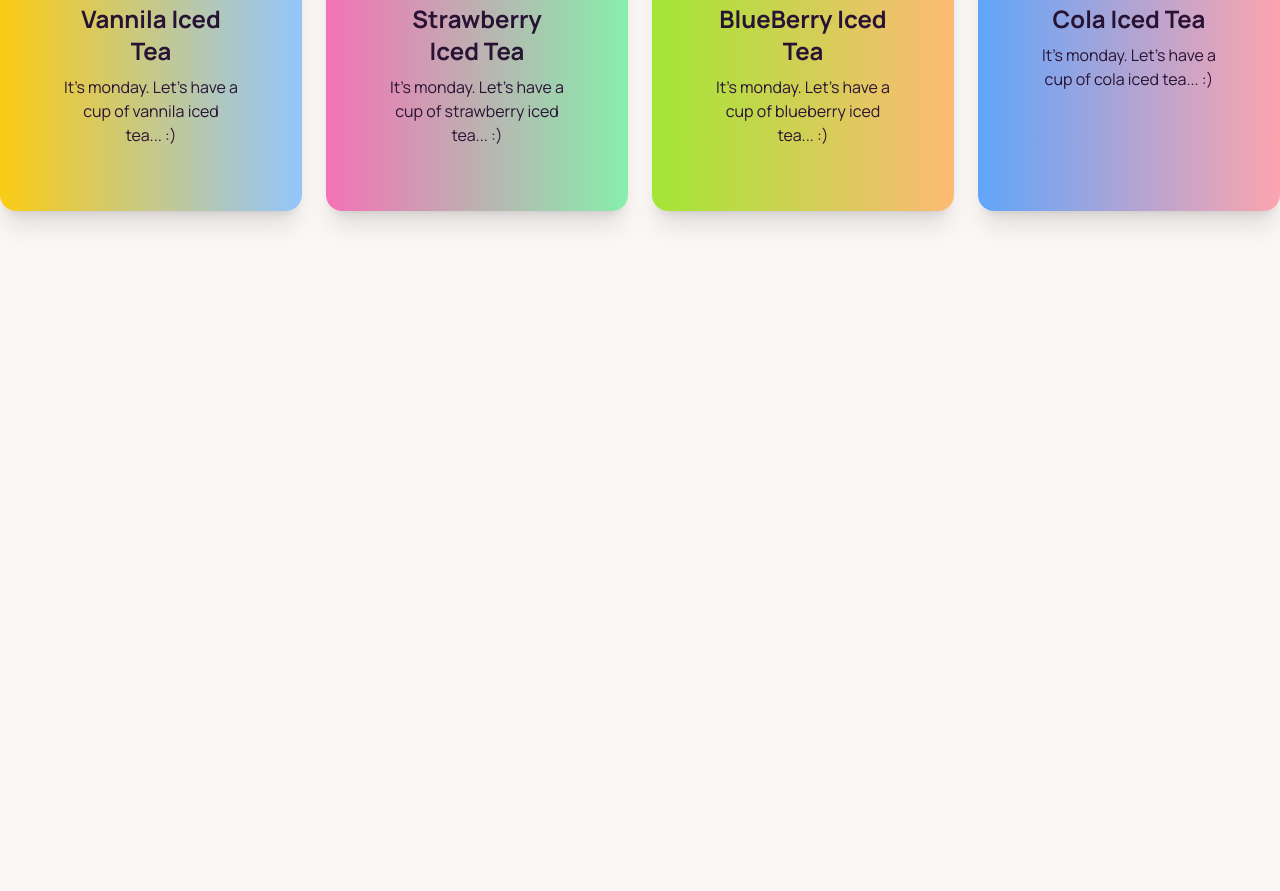
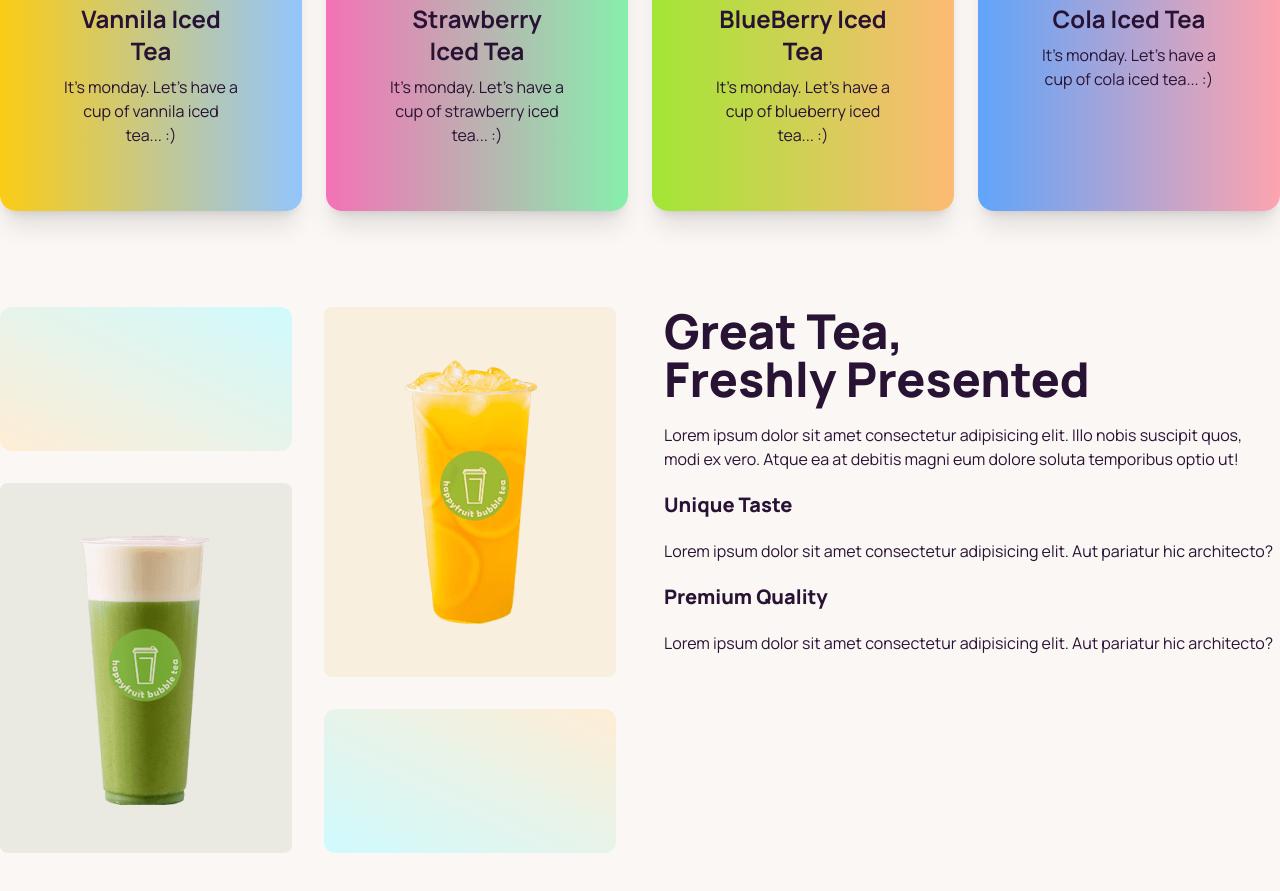
Before and after one commit to asif-444/Tea-House-24, a plain HTML site: page index.html in a window 1280 px wide. Shown: the part 874-1765 px from the top of the page. Before the commit the page ends 1181 px from the top, so only its background shows below. Drawn offline with nearby package versions, Linux system fonts and the light colour scheme.

Commit message:
added fresh tea section

```diff
--- a/index.html
+++ b/index.html
@@ -84,8 +84,6 @@
                     </div>
                 </div>
 
-
-
                 <!-- second card -->
                 <div class="card  p-8 bg-gradient-to-r from-pink-400 to-green-300 shadow-xl">
                     <figure><img src="/images/tea-2.png" alt="Shoes" /></figure>
@@ -96,8 +94,6 @@
                     </div>
                 </div>
 
-
-
                 <!-- third card -->
                 <div class="card  p-8 bg-gradient-to-r from-lime-400 to-orange-300 shadow-xl">
                     <figure><img src="/images/tea-3.png" alt="Shoes" /></figure>
@@ -107,7 +103,6 @@
 
                     </div>
                 </div>
-
 
 
                 <!-- fourth card -->
@@ -122,6 +117,30 @@
 
             </div>
         </section>
+        <!-- great tea fresh tea section -->
+        <section class="my-24 gap-12 flex flex-col lg:flex-row">
+            <div class="grid gap-8 grid-cols-1 md:grid-cols-2 flex-1">
+                <div class="rounded-xl h-36 bg-gradient-to-bl from-cyan-100 to-orange-100"></div>
+                <div class="row-span-2 bg-[#E6A6231A] rounded-lg px-8 py-12 flex justify-center items-center">
+                    <img src="/images/fresh-1.png" alt="">
+                </div>
+                <div class="row-span-2 bg-[#5776391A] rounded-lg px-8 py-12 flex justify-center items-center">
+                    <img src="/images/fresh-2.png" alt="">
+                </div>
+                <div class="rounded-xl h-36 bg-gradient-to-tr from-cyan-100 to-orange-100"></div>
+            </div>
+
+            </div>
+            <div class="space-y-5 flex-1">
+                <h3 class="text-5xl font-extrabold">Great Tea, <br> Freshly Presented</h3>
+                <p>Lorem ipsum dolor sit amet consectetur adipisicing elit. Illo nobis suscipit quos, modi ex vero.
+                    Atque ea at debitis magni eum dolore soluta temporibus optio ut!</p>
+                <h4 class="text-xl font-extrabold">Unique Taste</h4>
+                <p>Lorem ipsum dolor sit amet consectetur adipisicing elit. Aut pariatur hic architecto?</p>
+                <h4 class="text-xl font-extrabold mt-8">Premium Quality</h4>
+                <p>Lorem ipsum dolor sit amet consectetur adipisicing elit. Aut pariatur hic architecto?</p>
+            </div>
+        </section>
     </main>
     <footer>
 
```
Lines whose indentation alone changed are shown as unchanged.
